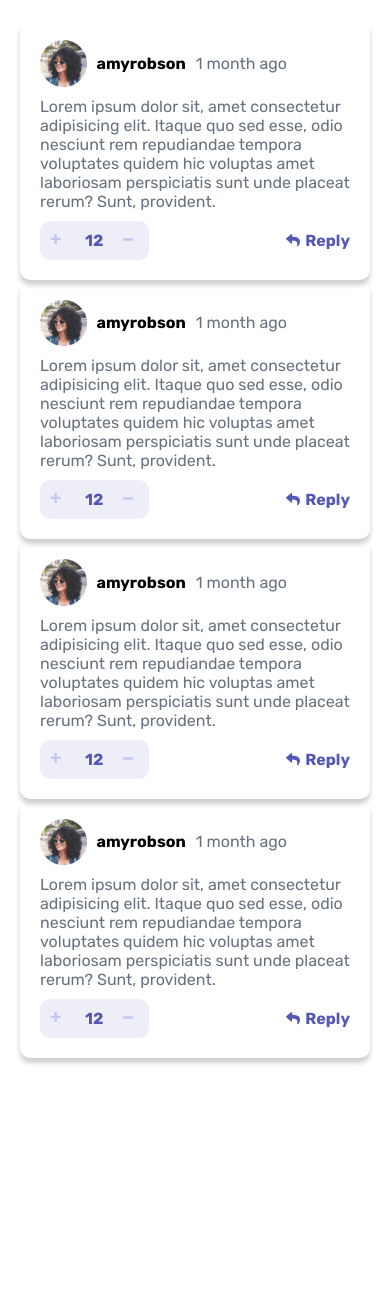
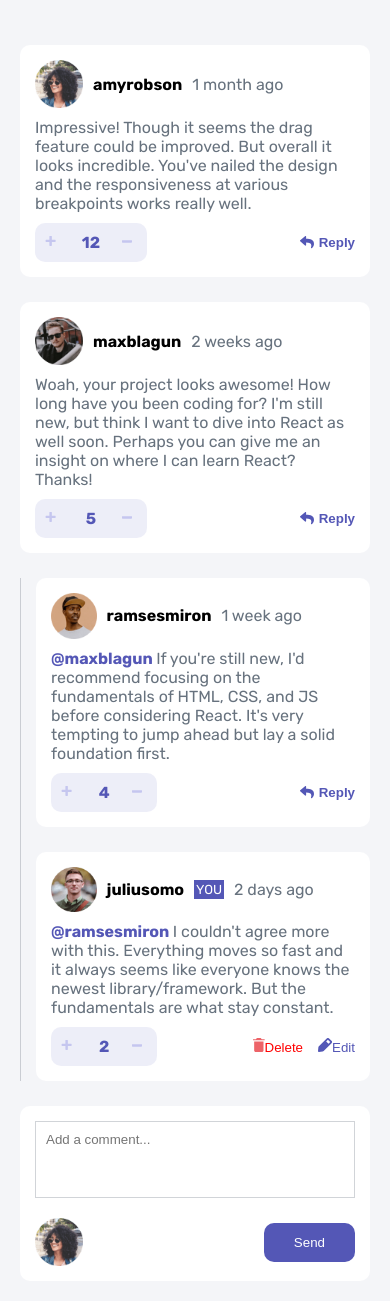
Before and after one commit to KjROX/interactive-comment-section-react, a React (Create React App) app: page / in a window 390 px wide. Before the commit the page ends 1078 px from the top, so only its background shows below. Built offline with nearby package versions, Linux system fonts and the light colour scheme.

Commit message:
mobile UI ready

```diff
--- a/src/App.css
+++ b/src/App.css
@@ -12,4 +12,13 @@ body {
 .App {
   padding: 2rem;
   font-size: 1.6rem;
+  background-color: rgb(234, 236, 241, 0.5);
 }
+.replies {
+  padding-left: 1.5rem;
+  border-left: 0.5px solid rgb(103, 114, 126, 0.3);
+}
+button {
+  border: none;
+  background-color: white;
+}
--- a/src/App.js
+++ b/src/App.js
@@ -1,6 +1,10 @@
+import React from "react";
+
 import "./App.css";
-import React from "react";
+
 import Comment from "./components/Comment";
+import AddComment from "./components/AddComment";
+
 import data from "./data/data.json";
 
 function App() {
@@ -9,19 +13,34 @@ function App() {
       {data.comments.map((comment, i) => {
         if (comment.replies.length !== 0) {
           return (
-            <React.Fragment key={i}>
-              <Comment key={comment.id} commentData={comment} />
+            <React.Fragment key={i + 10}>
+              <Comment
+                key={comment.id}
+                commentData={comment}
+                currentUser={data.currentUser.username}
+              />
               <div className="replies">
                 {comment.replies.map((reply) => (
-                  <Comment key={reply.id} commentData={reply} />
+                  <Comment
+                    key={reply.id}
+                    commentData={reply}
+                    currentUser={data.currentUser.username}
+                  />
                 ))}
               </div>
             </React.Fragment>
           );
         } else {
-          return <Comment key={comment.id} commentData={comment} />;
+          return (
+            <Comment
+              key={comment.id}
+              commentData={comment}
+              currentUser={data.currentUser.username}
+            />
+          );
         }
       })}
+      <AddComment />
     </div>
   );
 }
--- /dev/null
+++ b/src/components/AddComment.js
@@ -0,0 +1,24 @@
+import React from "react";
+import classes from "./AddComment.module.css";
+
+const AddComment = () => {
+  return (
+    <form className={classes.form}>
+      <input
+        type="text"
+        className={classes.input}
+        placeholder="Add a comment..."
+      />
+      <div className={classes.div}>
+        <img
+          src="./images/avatars/image-amyrobson.png"
+          alt=""
+          className={classes.image}
+        />
+        <button className={classes.button}>Send</button>
+      </div>
+    </form>
+  );
+};
+
+export default AddComment;
--- /dev/null
+++ b/src/components/AddComment.module.css
@@ -0,0 +1,27 @@
+.form {
+  width: 100%;
+  padding: 1.5rem;
+  background-color: white;
+  border-radius: 1rem;
+}
+.input {
+  width: 100%;
+  padding: 1rem 1rem 5rem 1rem;
+  border: 0.5px solid rgb(103, 114, 126, 0.3);
+}
+.div {
+  width: 100%;
+  display: flex;
+  align-items: center;
+  justify-content: space-between;
+  margin-top: 2rem;
+}
+.image {
+  width: 15%;
+}
+.button {
+  padding: 1.2rem 3rem;
+  background-color: #5457b6;
+  color: white;
+  border-radius: 1rem;
+}
--- a/src/components/Comment.js
+++ b/src/components/Comment.js
@@ -1,33 +1,57 @@
 import React from "react";
 import classes from "./Comment.module.css";
-const Comment = () => {
+const Comment = ({ commentData, currentUser }) => {
   return (
     <div className={classes.comment}>
       <div className={classes.header}>
-        <img
-          className={classes.dp}
-          src="./images/avatars/image-amyrobson.png"
-          alt=""
-        />
-        <span className={classes.name}>amyrobson</span>
-        <span className={classes.date}>1 month ago</span>
+        <img className={classes.dp} src={commentData.user.image.png} alt="" />
+        <span className={classes.name}>{commentData.user.username}</span>
+        {currentUser === commentData.user.username ? (
+          <span
+            style={{
+              color: "white",
+              backgroundColor: "#5457b6",
+              padding: "0.2rem",
+              fontSize: "1.3rem",
+            }}
+          >
+            YOU
+          </span>
+        ) : (
+          ""
+        )}
+        <span className={classes.date}>{commentData.createdAt}</span>
       </div>
       <div className={classes.body}>
-        Lorem ipsum dolor sit, amet consectetur adipisicing elit. Itaque quo sed
-        esse, odio nesciunt rem repudiandae tempora voluptates quidem hic
-        voluptas amet laboriosam perspiciatis sunt unde placeat rerum? Sunt,
-        provident.
+        <span style={{ color: "#5457b6", fontWeight: "bold" }}>
+          {commentData.replyingTo ? `@${commentData.replyingTo} ` : ""}
+        </span>
+        {commentData.content}
       </div>
       <div className={classes.footer}>
         <div className={classes.likeCount}>
           <img src="./images/icon-plus.svg" alt="" />
-          <span>12</span>
+          <span>{commentData.score}</span>
           <img src="./images/icon-minus.svg" alt="" />
         </div>
-        <div className={classes.reply}>
-          <img src="./images/icon-reply.svg" alt="" />
-          <span>Reply</span>
-        </div>
+
+        {currentUser === commentData.user.username ? (
+          <div className={classes.deleteEdit}>
+            <div>
+              <img src="./images/icon-delete.svg" alt="" />
+              <button style={{ color: "red" }}>Delete</button>
+            </div>
+            <div>
+              <img src="./images/icon-edit.svg" alt="" />
+              <button style={{ color: "#5457b6" }}>Edit</button>
+            </div>
+          </div>
+        ) : (
+          <div className={classes.replyDiv}>
+            <img src="./images/icon-reply.svg" alt="" />
+            <button className={classes.reply}>Reply</button>
+          </div>
+        )}
       </div>
     </div>
   );
--- a/src/components/Comment.module.css
+++ b/src/components/Comment.module.css
@@ -1,10 +1,11 @@
 .comment {
-  padding: 2rem;
+  padding: 1.5rem;
   display: flex;
   flex-direction: column;
   gap: 1rem;
-  box-shadow: 0px 5px 5px rgba(0, 0, 0, 0.1), 0px 5px 5px rgba(0, 0, 0, 0.1);
   border-radius: 1rem;
+  margin: 2.5rem 0rem;
+  background-color: white;
 }
 .header {
   display: flex;
@@ -45,13 +46,21 @@
   font-weight: 700;
 }
 
-.reply {
+.replyDiv {
   display: flex;
   align-items: center;
   justify-content: center;
   gap: 0.5rem;
 }
-.reply span {
+
+.deleteEdit {
+  display: flex;
+  align-items: center;
+  justify-content: center;
+  gap: 1.5rem;
+}
+
+.reply {
   font-weight: 700;
   color: #5457b6;
 }
```
